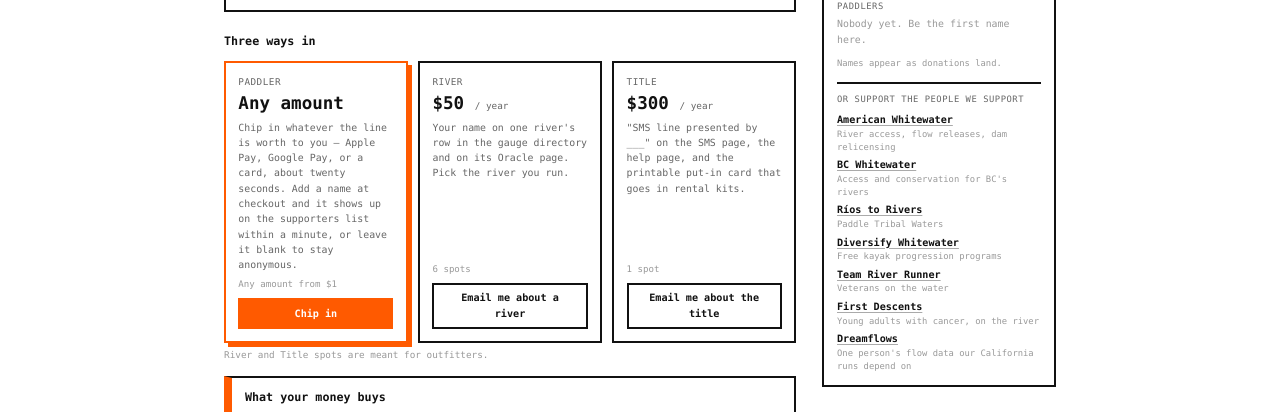
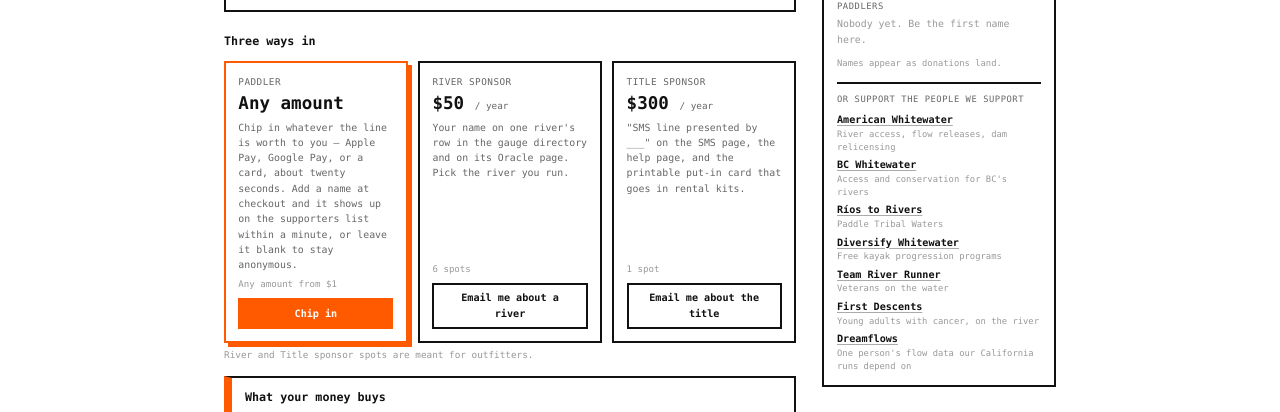
Before and after one commit to owenriverk/flow, a website: page web/support.html in a window 1280 px wide. Shown: the part 304-716 px from the top of the page. Drawn offline with Linux system fonts and the light colour scheme; no server answers.

Commit message:
support: name the River and Title tiers as sponsor tiers
Co-Authored-By: Claude Fable 5 <noreply@anthropic.com>
Claude-Session: https://claude.ai/code/session_01TcuBkhChuz581XeDk27LDH

```diff
--- a/web/support.html
+++ b/web/support.html
@@ -152,21 +152,21 @@
             <a class="kl-btn primary" id="paddler-btn" href="https://donate.stripe.com/3cIdRa1jj7JMdbGbIhgMw00">Chip in</a>
           </div>
           <div class="kl-tier">
-            <span class="kl-tier-name">River</span>
+            <span class="kl-tier-name">River sponsor</span>
             <span class="kl-tier-price">$50 <small>/ year</small></span>
             <p>Your name on one river's row in the gauge directory and on its Oracle page. Pick the river you run.</p>
             <span class="spots" data-spots="river">6 spots</span>
             <a class="kl-btn" href="mailto:owen@lateboof.com?subject=LateBoof%20river%20sponsor&body=Hi%20Owen%2C%20I%27d%20like%20to%20sponsor%20a%20river%3A%20">Email me about a river</a>
           </div>
           <div class="kl-tier">
-            <span class="kl-tier-name">Title</span>
+            <span class="kl-tier-name">Title sponsor</span>
             <span class="kl-tier-price">$300 <small>/ year</small></span>
             <p>"SMS line presented by ___" on the SMS page, the help page, and the printable put-in card that goes in rental kits.</p>
             <span class="spots" data-spots="title">1 spot</span>
             <a class="kl-btn" href="mailto:owen@lateboof.com?subject=LateBoof%20title%20sponsor">Email me about the title</a>
           </div>
         </div>
-        <p class="kl-cap">River and Title spots are meant for outfitters.</p>
+        <p class="kl-cap">River and Title sponsor spots are meant for outfitters.</p>
 
         <div class="kl-buys">
           <h2>What your money buys</h2>
```
